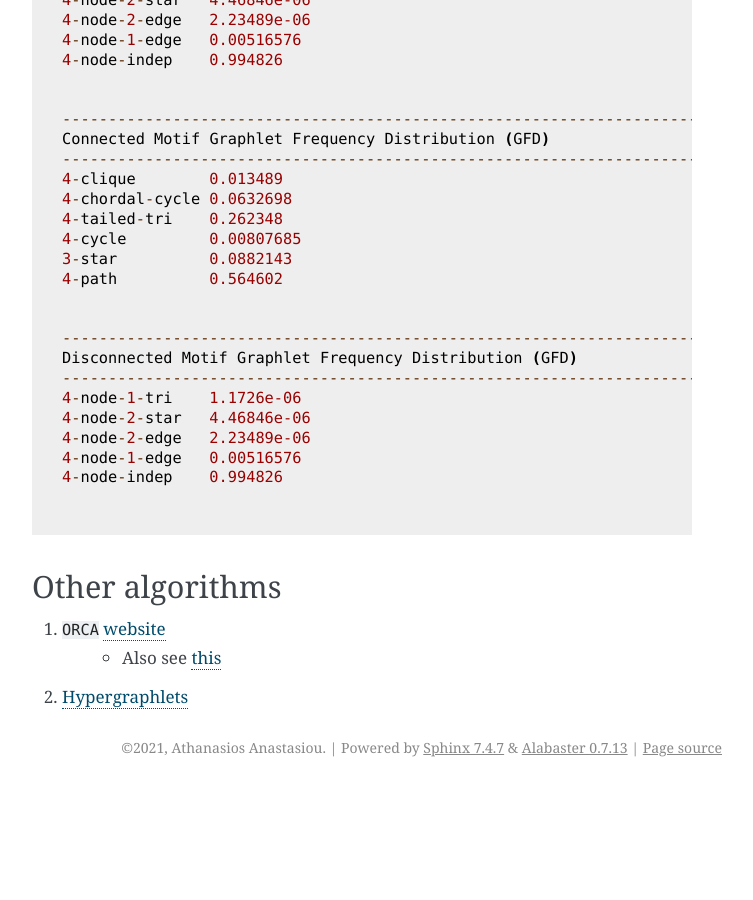
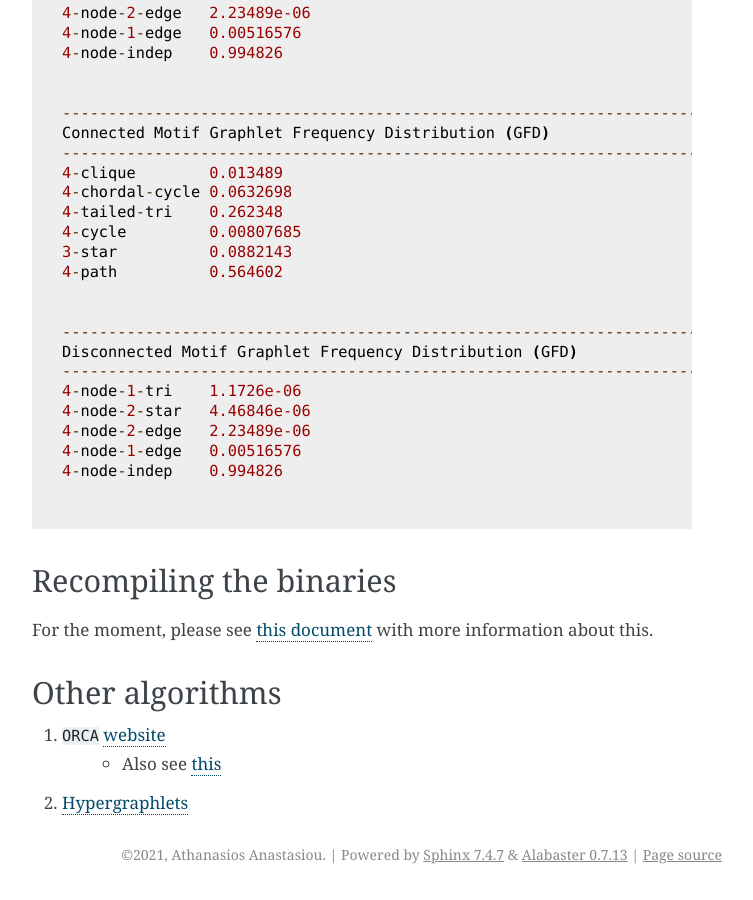
Before and after one commit to aanastasiou/pymotifcounter, a Sphinx documentation site: the page built from doc/source/design_notes.rst, in a window 1280 px wide and 900 px high, scrolled down 10476 px. Shown: the whole window, without its empty margins (388-1141 px from the left). Built offline with Sphinx 7.4.7, drawn with Linux system fonts in a browser that asks for light colours; before the commit the page ends 11269 px from its top, so only the background shows below that; some of the changed text lies outside the part shown.

Commit message:
Linked recompilation document from the main documentation

```diff
--- a/doc/source/design_notes.rst
+++ b/doc/source/design_notes.rst
@@ -137,6 +140,13 @@ adjacency matrices of the motifs it has detected.
 .. literalinclude:: resources/raw_outputs/pgd_out.txt
 
 
+Recompiling the binaries
+========================
+
+For the moment, please see `this document <https://github.com/aanastasiou/pymotifcounter/blob/main/binaries/README.md>`_
+with more information about this.
+
+
 
 Other algorithms
 ================
```
Also changed, not shown: other parts of doc/source/design_notes.rst (+3 -0 lines).
